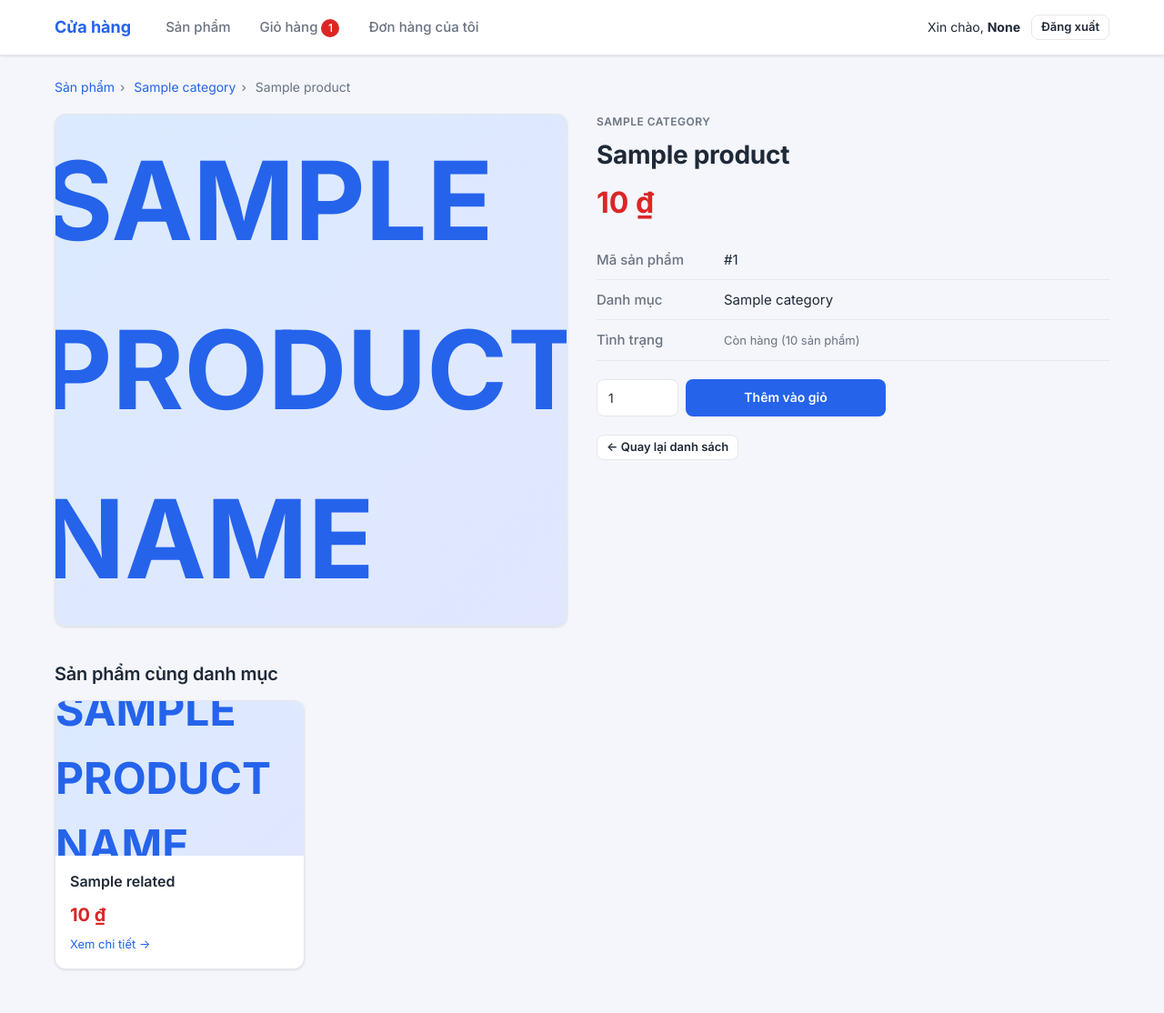
After one commit to sangghung712-ops/BanhangkhoDatabase, a Flask app: template app/templates/product_detail.html in a window 1280 px wide. The commit adds this page. Shown: the whole page at 91% size. Run offline with Flask 3, Linux system fonts and the light colour scheme; the template is opened without the code that fills it: most values are stand-ins (such as "Sample title", 1, 10 or a date in 2020).

Commit message:
Thêm trang chi tiết sản phẩm

```diff
--- a/app/routes/customer_routes.py
+++ b/app/routes/customer_routes.py
@@ -66,7 +66,16 @@ def shop():
     return render_template("shop.html", products=products,
                            categories=product_repo.get_categories(),
                            keyword=keyword, category=category)
-
+@customer_bp.route("/shop/product/<int:product_id>")
+@yeu_cau_vai_tro("Customer")
+def product_detail(product_id):
+    product = product_repo.get_by_id(product_id)
+    if product is None or not product.is_active():
+        flash("Sản phẩm không tồn tại hoặc đã ngừng kinh doanh")
+        return redirect(url_for("customer.shop"))
+    related = product_repo.get_related(product.product_id, product.category)
+    return render_template("product_detail.html", product=product,
+                           related=related)
 
 @customer_bp.route("/cart/add/<int:product_id>", methods=["POST"])
 @yeu_cau_vai_tro("Customer")
--- a/app/static/css/shop.css
+++ b/app/static/css/shop.css
@@ -76,3 +76,46 @@
 }
 .product-thumb { height: 170px; overflow: hidden; }
 .product-thumb img { width: 100%; height: 100%; object-fit: cover; }
+/* ---- Link ở thẻ sản phẩm ---- */
+a.product-thumb { text-decoration: none; }
+a.product-name { color: var(--text); text-decoration: none; }
+a.product-name:hover { color: var(--primary); }
+.product-more { font-size: 13px; color: var(--primary); text-decoration: none; margin-top: 2px; }
+.product-more:hover { text-decoration: underline; }
+
+/* ---- Trang chi tiết sản phẩm ---- */
+.breadcrumb { font-size: 14px; color: var(--muted); margin-bottom: 18px; }
+.breadcrumb a { color: var(--primary); text-decoration: none; }
+.breadcrumb a:hover { text-decoration: underline; }
+.breadcrumb span { margin: 0 6px; }
+
+.detail-grid {
+    display: grid; grid-template-columns: minmax(0, 1fr) minmax(0, 1fr);
+    gap: 32px; align-items: start;
+}
+.detail-image {
+    aspect-ratio: 1 / 1; border-radius: var(--radius); overflow: hidden;
+    border: 1px solid var(--border); box-shadow: var(--shadow);
+    display: flex; align-items: center; justify-content: center;
+    background: linear-gradient(135deg, #dbeafe, #e0e7ff);
+    color: var(--primary); font-size: 120px; font-weight: 700;
+}
+.detail-image img { width: 100%; height: 100%; object-fit: cover; }
+.detail-info { display: flex; flex-direction: column; gap: 10px; }
+.detail-info h1 { font-size: 28px; margin: 0; }
+.detail-price { font-size: 32px; font-weight: 700; color: var(--danger); }
+.detail-meta { width: 100%; border-collapse: collapse; margin: 6px 0 10px; }
+.detail-meta th, .detail-meta td {
+    text-align: left; padding: 10px 0; border-bottom: 1px solid var(--border); font-size: 15px;
+}
+.detail-meta th { width: 140px; color: var(--muted); font-weight: 500; }
+.detail-info .add-row .input { width: 90px; }
+.detail-info .add-row .btn { flex: 0 1 220px; }
+.detail-back { margin-top: 10px; }
+
+.related-title { margin: 40px 0 16px; font-size: 20px; }
+
+@media (max-width: 800px) {
+    .detail-grid { grid-template-columns: 1fr; }
+    .detail-image { font-size: 80px; }
+}
--- a/app/templates/customer_base.html
+++ b/app/templates/customer_base.html
@@ -6,7 +6,7 @@
     <div class="navbar-inner">
         <a class="brand" href="{{ url_for('customer.shop') }}">Cửa hàng</a>
         <div class="nav-links">
-            <a class="nav-link {{ 'active' if request.endpoint == 'customer.shop' }}"
+            <a class="nav-link {{ 'active' if request.endpoint in ('customer.shop', 'customer.product_detail') }}"
                href="{{ url_for('customer.shop') }}">Sản phẩm</a>
             <a class="nav-link {{ 'active' if request.endpoint in ('customer.cart', 'customer.checkout') }}"
                href="{{ url_for('customer.cart') }}">Giỏ hàng{% if cart_count %}<span class="count">{{ cart_count }}</span>{% endif %}</a>
--- /dev/null
+++ b/app/templates/product_detail.html
@@ -0,0 +1,69 @@
+{% extends "customer_base.html" %}
+{% block title %}{{ product.product_name }}{% endblock %}
+
+{% block page %}
+<div class="breadcrumb">
+    <a href="{{ url_for('customer.shop') }}">Sản phẩm</a><span>›</span>
+    <a href="{{ url_for('customer.shop', category=product.category) }}">{{ product.category }}</a><span>›</span>
+    {{ product.product_name }}
+</div>
+
+<div class="detail-grid">
+    {% set img = product_image(product.product_id) %}
+    <div class="detail-image">
+        {% if img %}<img src="{{ img }}" alt="{{ product.product_name }}">
+        {% else %}{{ product.product_name[0]|upper }}{% endif %}
+    </div>
+
+    <div class="detail-info">
+        <span class="product-cat">{{ product.category }}</span>
+        <h1>{{ product.product_name }}</h1>
+        <div class="detail-price">{{ '{:,.0f}'.format(product.price) }} ₫</div>
+
+        <table class="detail-meta">
+            <tr><th>Mã sản phẩm</th><td>#{{ product.product_id }}</td></tr>
+            <tr><th>Danh mục</th><td>{{ product.category }}</td></tr>
+            <tr><th>Tình trạng</th>
+                <td>
+                    <span class="product-stock {{ 'out' if product.quantity == 0 else 'low' if product.quantity <= 5 }}">
+                        {% if product.quantity == 0 %}Hết hàng
+                        {% elif product.quantity <= 5 %}Chỉ còn {{ product.quantity }} sản phẩm
+                        {% else %}Còn hàng ({{ product.quantity }} sản phẩm){% endif %}
+                    </span>
+                </td>
+            </tr>
+        </table>
+
+        <form class="add-row" method="POST"
+              action="{{ url_for('customer.cart_add', product_id=product.product_id) }}">
+            <input class="input" type="number" name="quantity" value="1" min="1"
+                   max="{{ product.quantity }}" {% if product.quantity == 0 %}disabled{% endif %}>
+            <button class="btn" type="submit" {% if product.quantity == 0 %}disabled{% endif %}>Thêm vào giỏ</button>
+        </form>
+
+        <div class="detail-back">
+            <a class="btn btn-secondary btn-sm" href="{{ url_for('customer.shop') }}">← Quay lại danh sách</a>
+        </div>
+    </div>
+</div>
+
+{% if related %}
+<h2 class="related-title">Sản phẩm cùng danh mục</h2>
+<div class="product-grid">
+    {% for p in related %}
+    <div class="product-card">
+        {% set rimg = product_image(p.product_id) %}
+        <a class="product-thumb" href="{{ url_for('customer.product_detail', product_id=p.product_id) }}">
+            {% if rimg %}<img src="{{ rimg }}" alt="{{ p.product_name }}" loading="lazy">
+            {% else %}{{ p.product_name[0]|upper }}{% endif %}
+        </a>
+        <div class="product-body">
+            <a class="product-name" href="{{ url_for('customer.product_detail', product_id=p.product_id) }}">{{ p.product_name }}</a>
+            <span class="product-price">{{ '{:,.0f}'.format(p.price) }} ₫</span>
+            <a class="product-more" href="{{ url_for('customer.product_detail', product_id=p.product_id) }}">Xem chi tiết →</a>
+        </div>
+    </div>
+    {% endfor %}
+</div>
+{% endif %}
+{% endblock %}
```
Also changed, not shown: app/repositories/product_repo.py (+7 -1 lines), app/templates/shop.html (+4 -3 lines).
